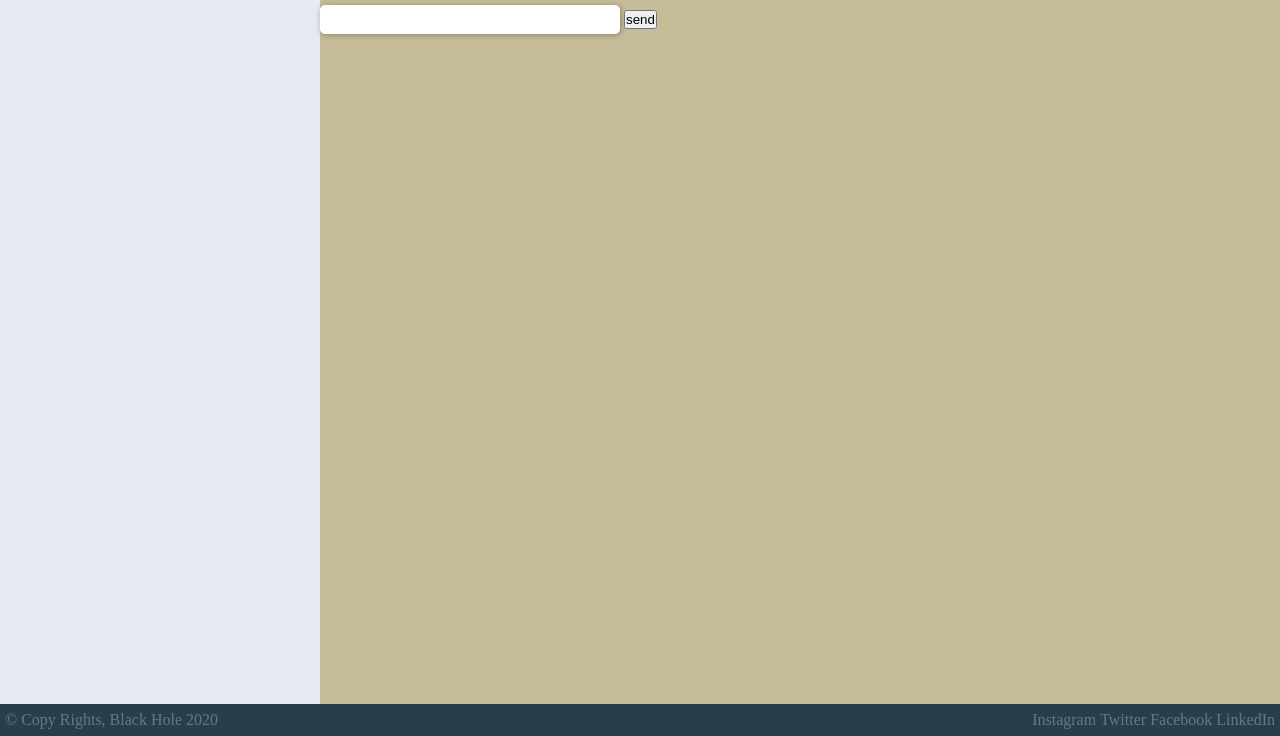
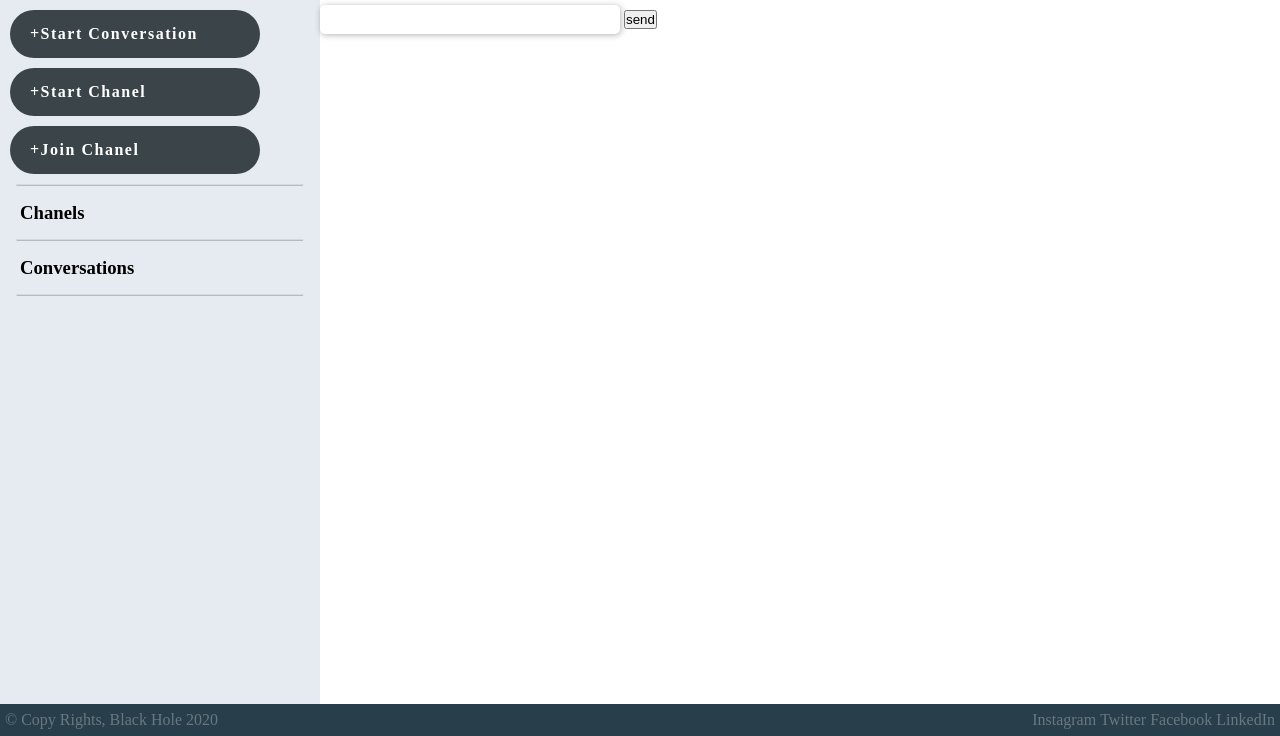
Before and after one commit to CedricMurairi/flask_messenger, a Flask app: page / in a window 1280 px wide. Shown: the part 80-816 px from the top of the page. Run offline with Flask 2, Linux system fonts and the light colour scheme.

Commit message:
few more changes

```diff
--- a/application.py
+++ b/application.py
@@ -54,7 +54,7 @@ def login():
     return jsonify({"login": False, "error": "User entered a wrong email or password"})
 
 
-@app.route('/logout')
+@app.route('/logout', methods=["POST"])
 def logout():
     session.pop('name')
     session.pop('email')
--- a/statics/css/main.css
+++ b/statics/css/main.css
@@ -48,12 +48,36 @@ li{
 
 #message-area{
 	flex: 3;
-	background-color: #C6BC98;
+	/*background-color: #C6BC98;*/
 }
 
 #contact-info{
 	flex: 1;
 	background-color: #E5EBF1;
+}
+
+.drop-down-button{
+	padding: 15px 20px;
+	border-radius: 50px;
+	background-color: #3b4549;
+	margin: 10px 10px;
+	font-size: 20;
+	font-weight: bold;
+	color: white;
+	max-width: 250px;
+	letter-spacing: 1.5px;
+}
+
+#chanels-list h3, #conversation-list h3{
+	padding: 15px 20px;
+}
+
+hr{
+	margin: auto;
+	width: 90%;
+	height: 3px;
+	opacity: 0.2;
+	background-color: black;
 }
 
 .button{
@@ -64,6 +88,15 @@ li{
 	margin-right: 20px;
 	cursor: pointer;
 	font-weight: bolder;
+}
+
+.clear-blue{
+	background-color: rgba(255, 255, 255, .8);
+	color: #283E4A;;
+}
+
+#logout, #user-name{
+	display: none;
 }
 
 #registration-block, #login-block{
--- a/templates/index.html
+++ b/templates/index.html
@@ -15,6 +15,8 @@
 				<ul id="buttons">
 					<li id="signin" class="button white">Sing In</li>
 					<li id="register" class="button red">Register</li>
+					<li id="user-name" class="button clear-blue"></li>
+					<li id="logout" class="button">LogOut</li>
 				</ul>
 			</nav>
 		</header>
@@ -41,7 +43,20 @@
 				</div>
 			</div>
 			<aside id="contact-info">
-
+				<div id="start-conversation" class="drop-down-button">+Start Conversation</div>
+				<div id="start-conversation" class="drop-down-button">+Start Chanel</div>
+				<div id="start-conversation" class="drop-down-button">+Join Chanel</div>
+				<hr>
+				<div id="chanels-list">
+					<h3>Chanels</h3>
+					<div id="chanels"></div>
+				</div>
+				<hr>
+				<div id="conversation-list">
+					<h3>Conversations</h3>
+					<div id="conversation"></div>
+				</div>
+				<hr>
 			</aside>
 			<section id="message-area">
 				<input type="text" name="message" id="message">
```
Also changed, not shown: statics/javascript/main.js (+44 -10 lines).
